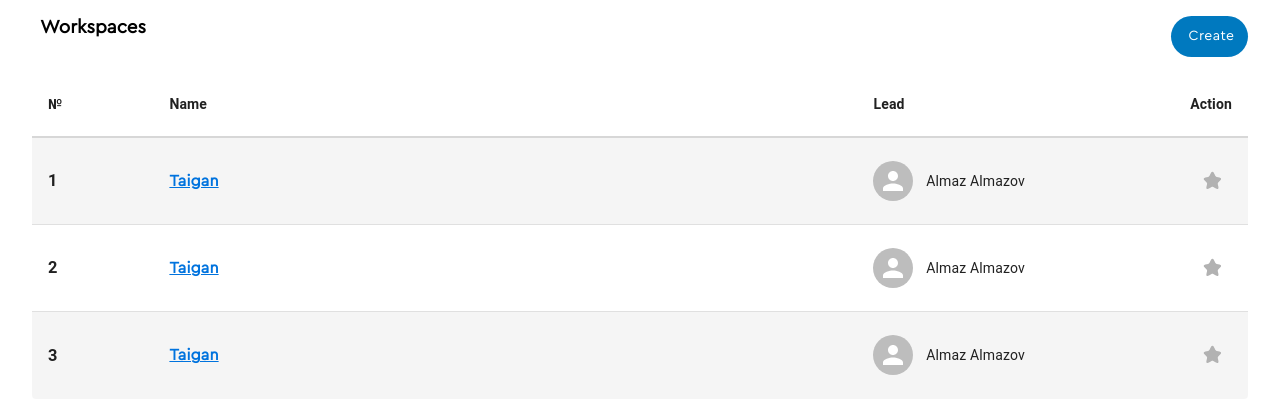
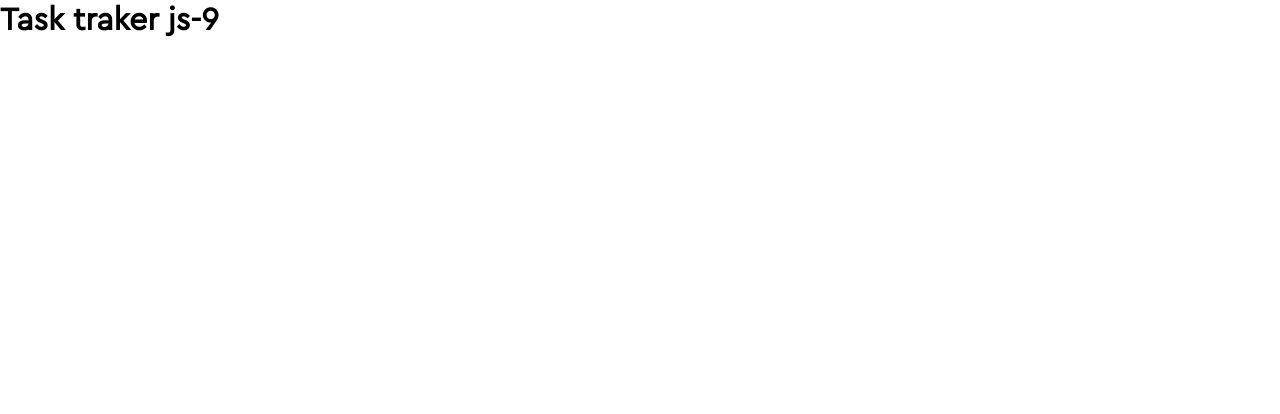
Before and after one commit to peaksoft-school/task-tracker-js9, a React (Create React App) app: page / in a window 1280 px wide. Shown: the top 414 px of the page. Built offline with nearby package versions, Linux system fonts and the light colour scheme; a web font is replaced by a local one.

Commit message:
create workspacemodal

```diff
--- a/src/App.js
+++ b/src/App.js
@@ -1,9 +1,7 @@
-import { Workspaces } from './components/workspace/Workspace'
-
 function App() {
    return (
       <div>
-         <Workspaces />
+         <h1>Task traker js-9</h1>
       </div>
    )
 }
```
